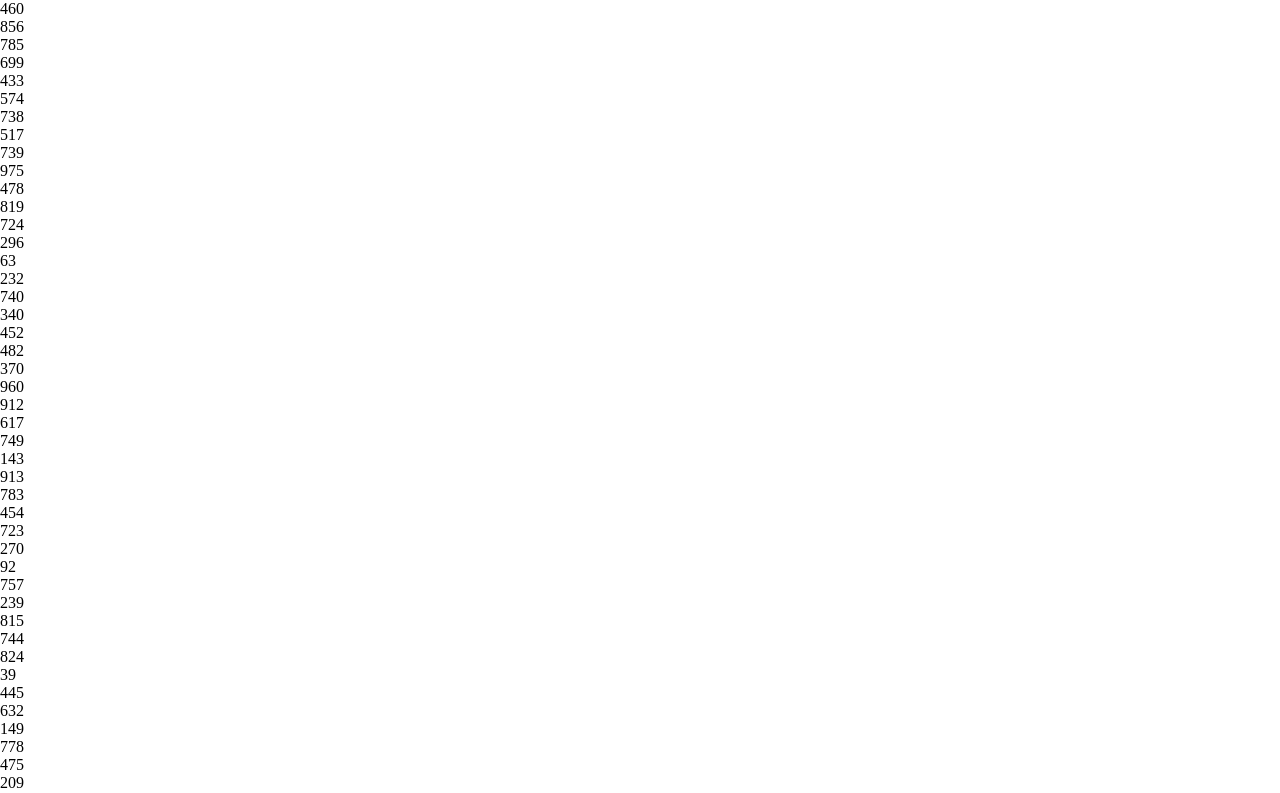
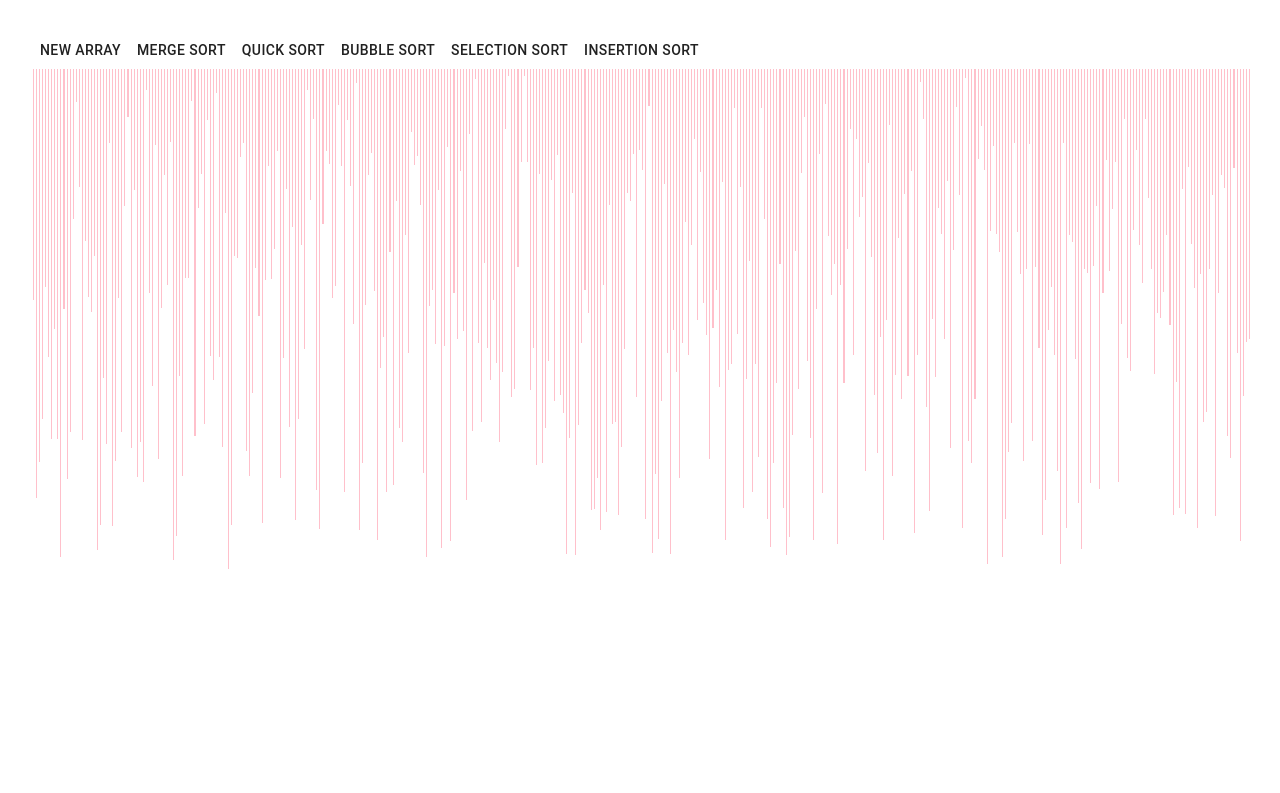
Before and after one commit to Ammar-Raneez/React_Sorting_Algorithms_Visualizer, a React (Create React App) app: page / in a window 1280 px wide. Shown: the top 793 px of the page. Built offline with nearby package versions, Linux system fonts and the light colour scheme.

Commit message:
placed buttons

```diff
--- a/package.json
+++ b/package.json
@@ -3,6 +3,8 @@
   "version": "0.1.0",
   "private": true,
   "dependencies": {
+    "@material-ui/core": "^4.11.4",
+    "@material-ui/icons": "^4.11.2",
     "@testing-library/jest-dom": "^5.11.4",
     "@testing-library/react": "^11.1.0",
     "@testing-library/user-event": "^12.1.10",
--- a/src/components/Visualizer.js
+++ b/src/components/Visualizer.js
@@ -1,3 +1,4 @@
+import { Button } from '@material-ui/core';
 import { useState, useEffect } from 'react';
 import styled from 'styled-components';
 
@@ -10,8 +11,9 @@ const Visualizer = () => {
 
     const resetArray = () => {
         const arr = [];
-        for (let i =0; i<100; i++) {
-            arr.push(generateRandomInt(5, 1000));
+        for (let i = 0; i < 400; i++) {
+            // value 1 is too small in displayed bar
+            arr.push(generateRandomInt(5, 500));
         }
 
         setArray(arr);
@@ -21,13 +23,41 @@ const Visualizer = () => {
         return Math.floor(Math.random() * (max - min + 1) + min);
     }
 
+    const mergeSort = () => {
+
+    }
+
+    const quickSort = () => {
+
+    }
+
+    const bubbleSort = () => {
+
+    }
+
+    const selectionSort = () => {
+
+    }
+
+    const insertionSort = () => {
+
+    }
+
     return (
         <Container>
-            {array.map((value, index) => (
-                <ArrayBar key={index}>
-                    {value}
-                </ArrayBar>
-            ))}
+            <ButtonRow>
+                <Button onClick={resetArray}>New Array</Button>
+                <Button onClick={mergeSort}>Merge Sort</Button>
+                <Button onClick={quickSort}>Quick Sort</Button>
+                <Button onClick={bubbleSort}>Bubble Sort</Button>
+                <Button onClick={selectionSort}>Selection Sort</Button>
+                <Button onClick={insertionSort}>Insertion Sort</Button>
+            </ButtonRow>
+            <BarRow>
+                {array.map((value, index) => (
+                    <ArrayBar height={value} key={index} />
+                ))}
+            </BarRow>
         </Container>
     )
 }
@@ -35,7 +65,24 @@ const Visualizer = () => {
 export default Visualizer
 
 const Container = styled.div `
+    display: flex;
+    justify-content: center;
+    flex-direction: column;
+    padding: 2rem;
 `
 
 const ArrayBar = styled.div `
+    height: ${props => props.height}px;
+    width: 3px;
+    background-color: pink;
+    display: inline-block;
+    margin: 0 1px;
 `
+
+const BarRow = styled.div `
+    display: flex;
+`
+
+const ButtonRow = styled.div `
+    display: flex;
+`
```
Also changed, not shown: 1 other file (tests, documents, lock files or other folders).
